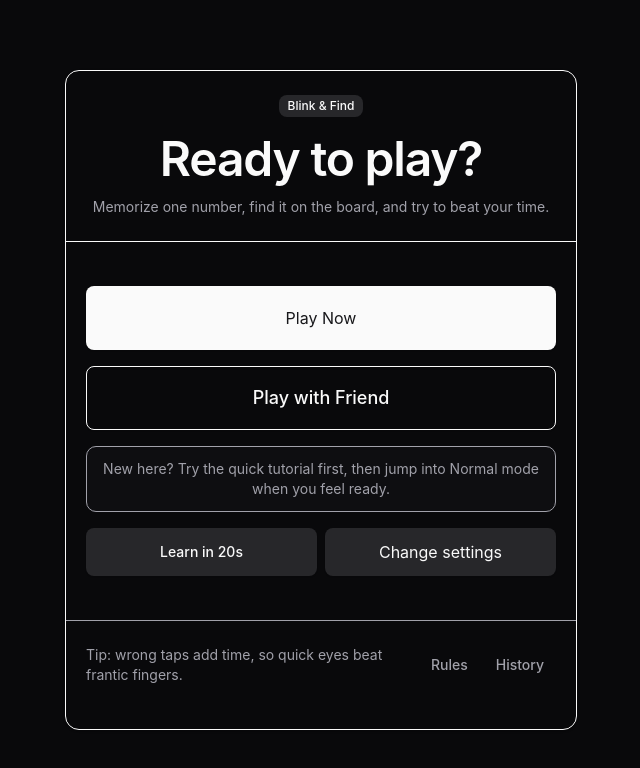
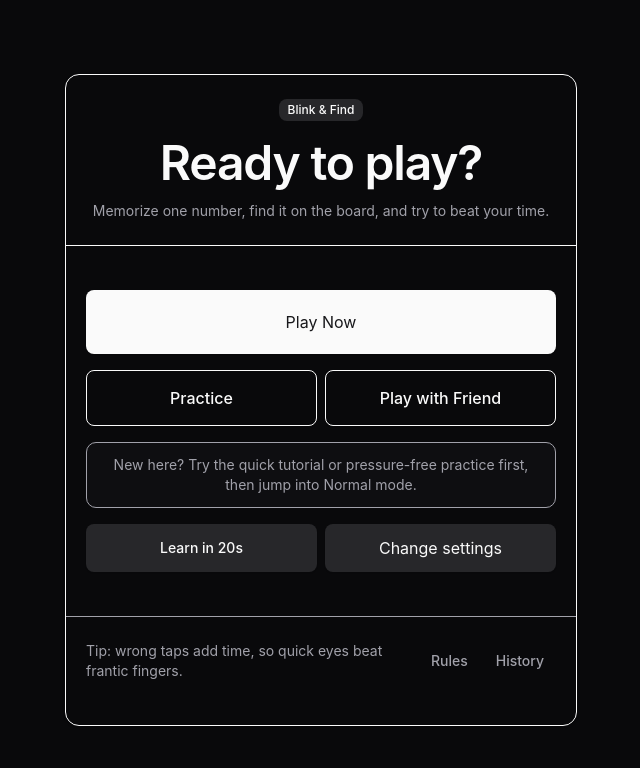
Before and after one commit to Nischhalsubba/blink-and-find, a Next.js app: page / in a window 1280 px wide. Shown: the top 768 px of the page, without its empty margins (319-959 px from the left). Built offline with nearby package versions, Linux system fonts and the light colour scheme.

Commit message:
Add practice mode link to home screen

```diff
--- a/src/components/StartScreen.tsx
+++ b/src/components/StartScreen.tsx
@@ -216,12 +216,13 @@ export default function StartScreen({
         <CardContent className="grid min-h-0 gap-3 p-4 sm:gap-4 sm:p-5">
           <Button size="lg" className="h-16 text-lg" onClick={handleQuickStart}>Play Now</Button>
 
-          <Button asChild size="lg" variant="outline" className="h-16 text-lg">
-            <Link href="/online">Play with Friend</Link>
-          </Button>
+          <div className="grid grid-cols-2 gap-2">
+            <Button asChild size="lg" variant="outline" className="h-14 text-base"><Link href="/practice">Practice</Link></Button>
+            <Button asChild size="lg" variant="outline" className="h-14 text-base"><Link href="/online">Play with Friend</Link></Button>
+          </div>
 
           <div className="rounded-lg border bg-muted/20 p-3 text-center text-sm text-muted-foreground">
-            New here? Try the quick tutorial first, then jump into Normal mode when you feel ready.
+            New here? Try the quick tutorial or pressure-free practice first, then jump into Normal mode.
           </div>
 
           <div className="grid grid-cols-2 gap-2">
```
